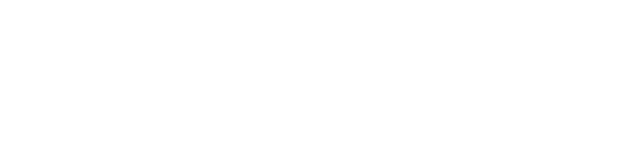
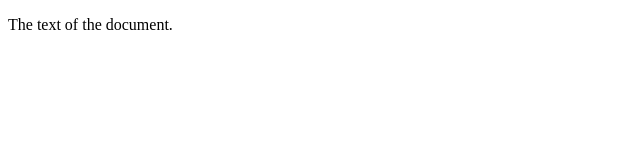
Before and after one commit to APersiyanova/remote-test-2, a plain HTML site: page index.html in a window 1280 px wide. Shown: the whole page, without its empty margins (0-640 px from the left). Drawn offline with Linux system fonts and the light colour scheme.

Commit message:
Update index.html

```diff
--- a/index.html
+++ b/index.html
@@ -4,6 +4,7 @@
     <meta charset="UTF-8">
     <meta name="viewport" content="width=device-width, initial-scale=1.0">
     <title>The best Document</title>
+    <p>The text of the document.</p>
 </head>
 <body>
 
```
